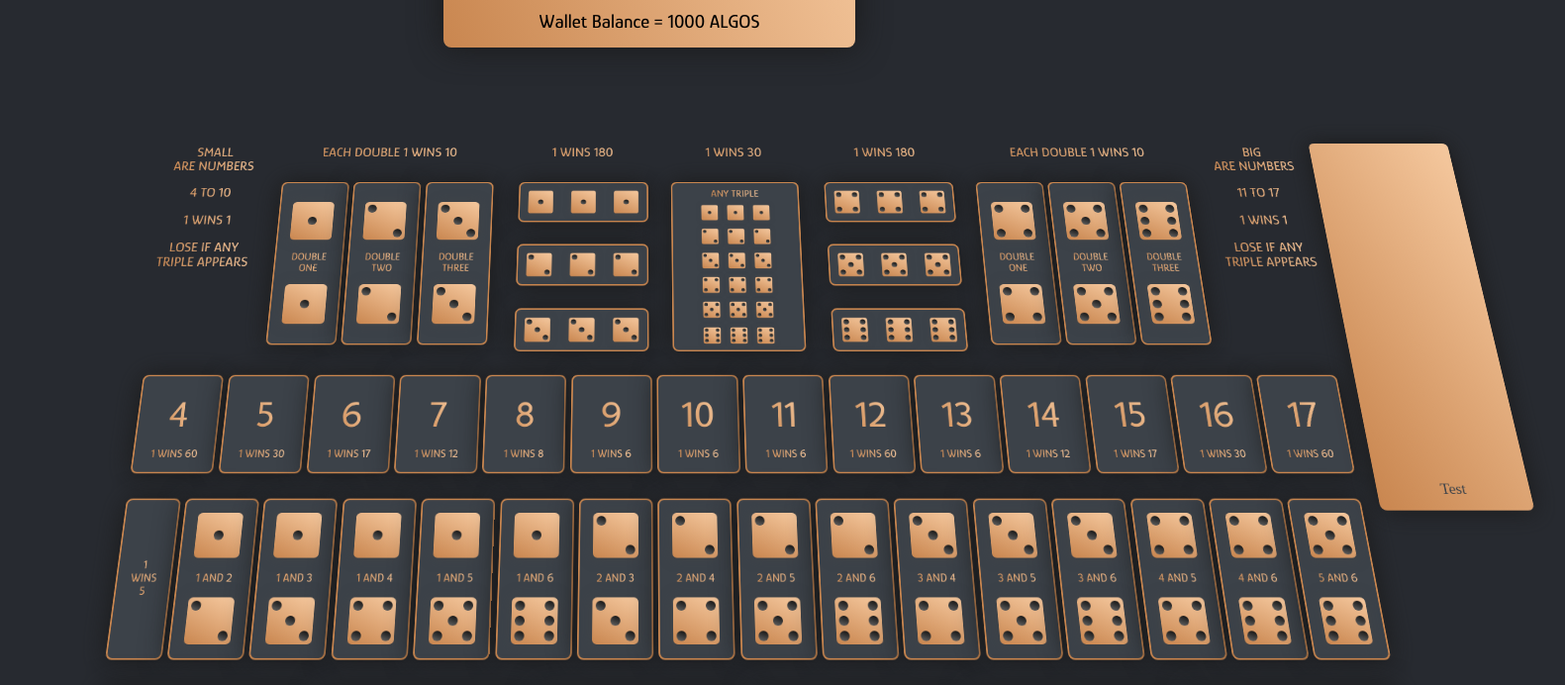
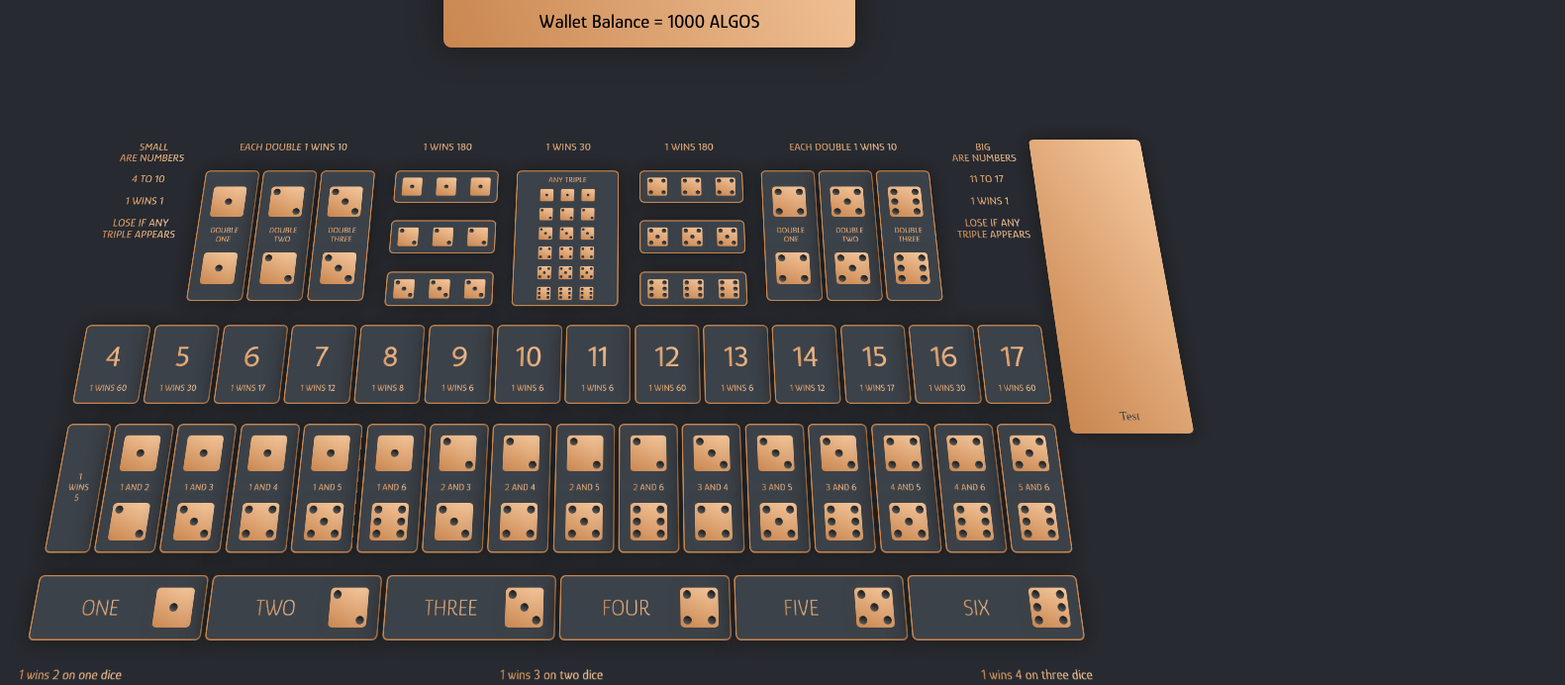
Before and after one commit to tejas-kothari/Algo_Royale, a React (Create React App) app: page /sicbo in a window 1280 px wide. Shown: the top 692 px of the page at 99% size, 1581 px wide, since content can reach past the window. Built offline with nearby package versions, Linux system fonts and the light colour scheme.

Commit message:
fix sic bo board size to fit screen

```diff
--- a/src/board.scss
+++ b/src/board.scss
@@ -18,8 +18,11 @@ input[type="number"] {
 }
 
 .board-screen {
+  position: absolute;
+  top: 50%;
+  left: 50%;
   perspective: 1000px;
-  transform: scale(0.8);
+  transform: translate(-50%, -50%) scale(0.64);
   transition: all 300ms ease-in-out;
   text-align: center;
 
```
